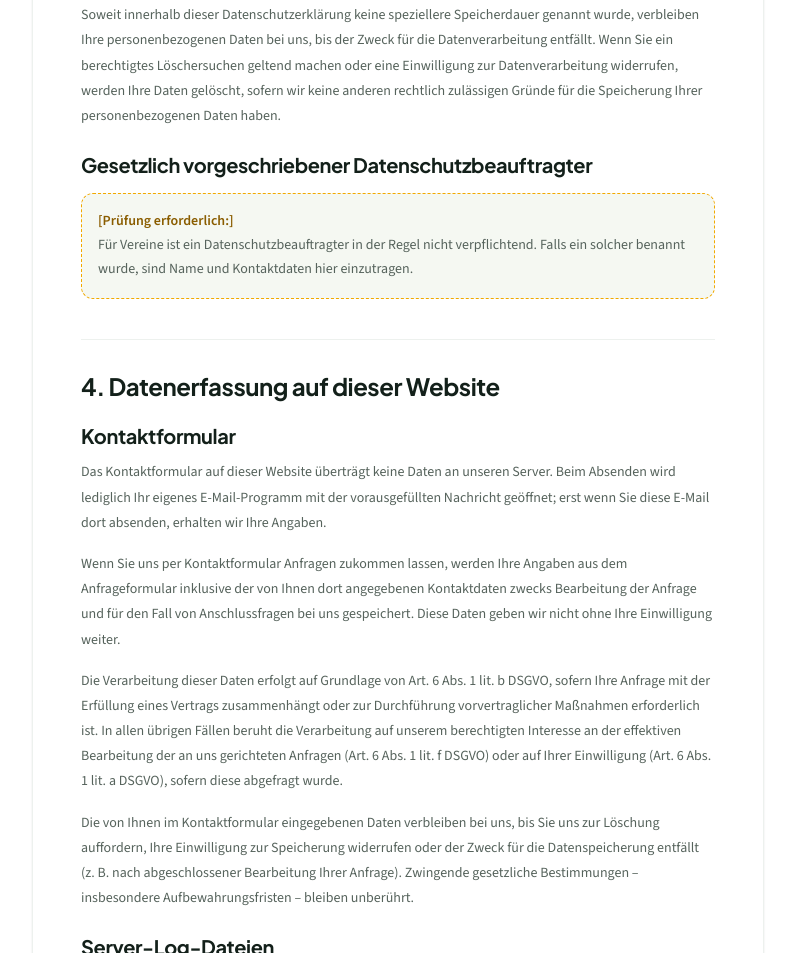
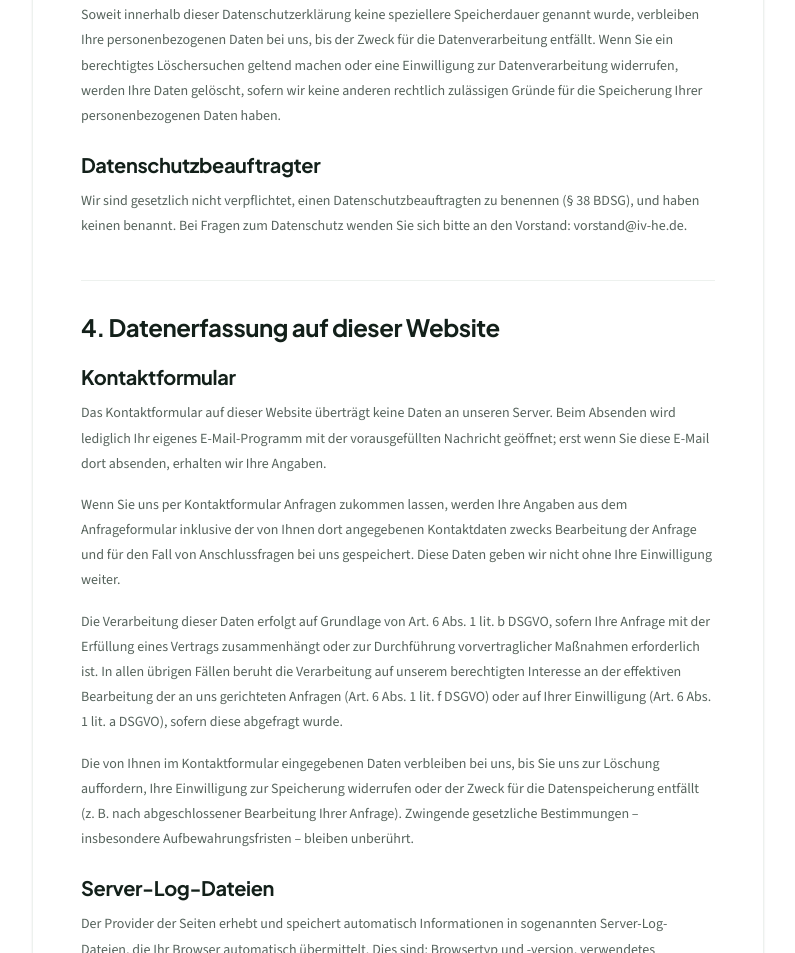
Before and after one commit to Imkereitrinkaus/iv-he, a plain HTML site: page datenschutz.html in a window 1280 px wide. Shown: the part 2296-3249 px from the top of the page, without its empty margins (242-1037 px from the left). Drawn offline with Linux system fonts and the light colour scheme.

Commit message:
Datenschutz: kein Datenschutzbeauftragter benannt
Co-Authored-By: Claude Opus 5.5 <noreply@anthropic.com>
Claude-Session: https://claude.ai/code/session_01KTtGtJZXfnyYjpNt1C7rXr

```diff
--- a/datenschutz.html
+++ b/datenschutz.html
@@ -183,12 +183,12 @@
             die Speicherung Ihrer personenbezogenen Daten haben.
           </p>
 
-          <h3>Gesetzlich vorgeschriebener Datenschutzbeauftragter</h3>
-          <div class="legal-placeholder">
-            <strong>[Prüfung erforderlich:]</strong><br>
-            Für Vereine ist ein Datenschutzbeauftragter in der Regel nicht verpflichtend.
-            Falls ein solcher benannt wurde, sind Name und Kontaktdaten hier einzutragen.
-          </div>
+          <h3>Datenschutzbeauftragter</h3>
+          <p>
+            Wir sind gesetzlich nicht verpflichtet, einen Datenschutzbeauftragten zu benennen
+            (§ 38 BDSG), und haben keinen benannt. Bei Fragen zum Datenschutz wenden Sie sich
+            bitte an den Vorstand: vorstand@iv-he.de.
+          </p>
 
           <h2>4. Datenerfassung auf dieser Website</h2>
 
```
